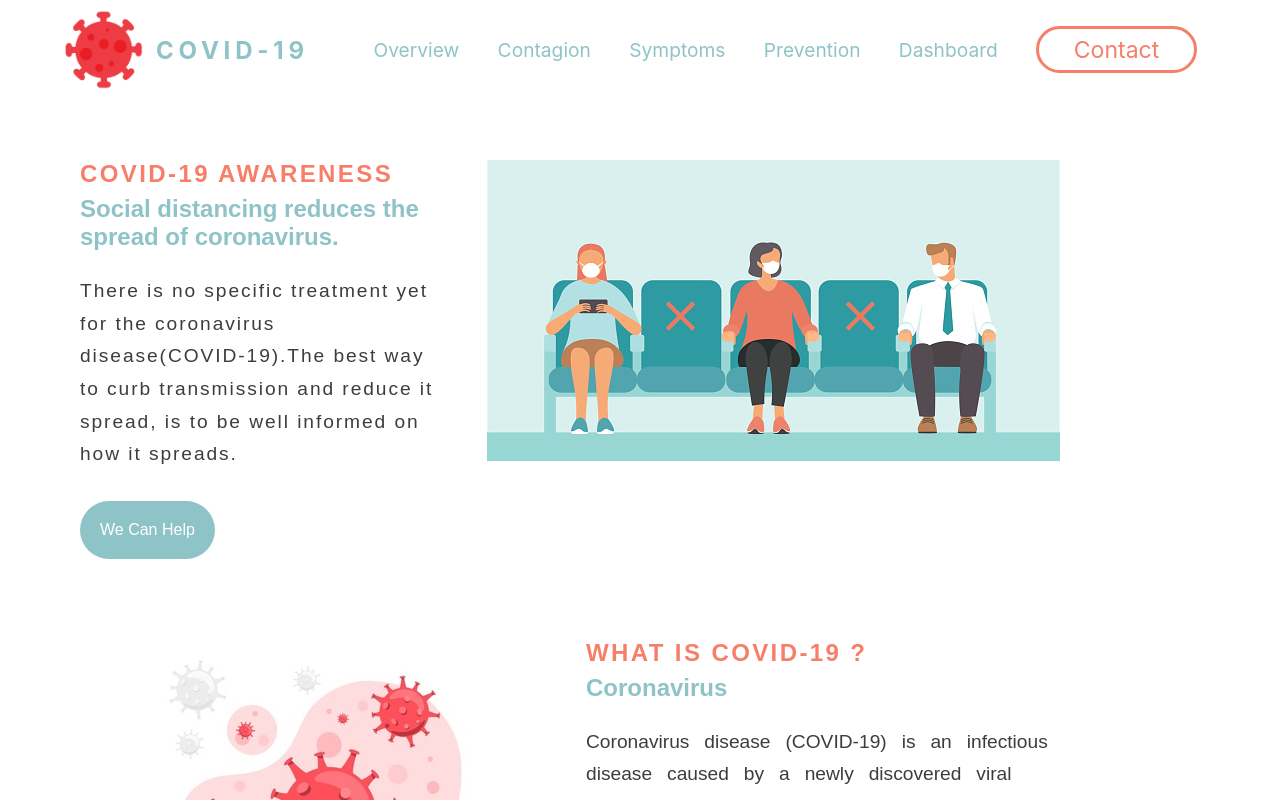
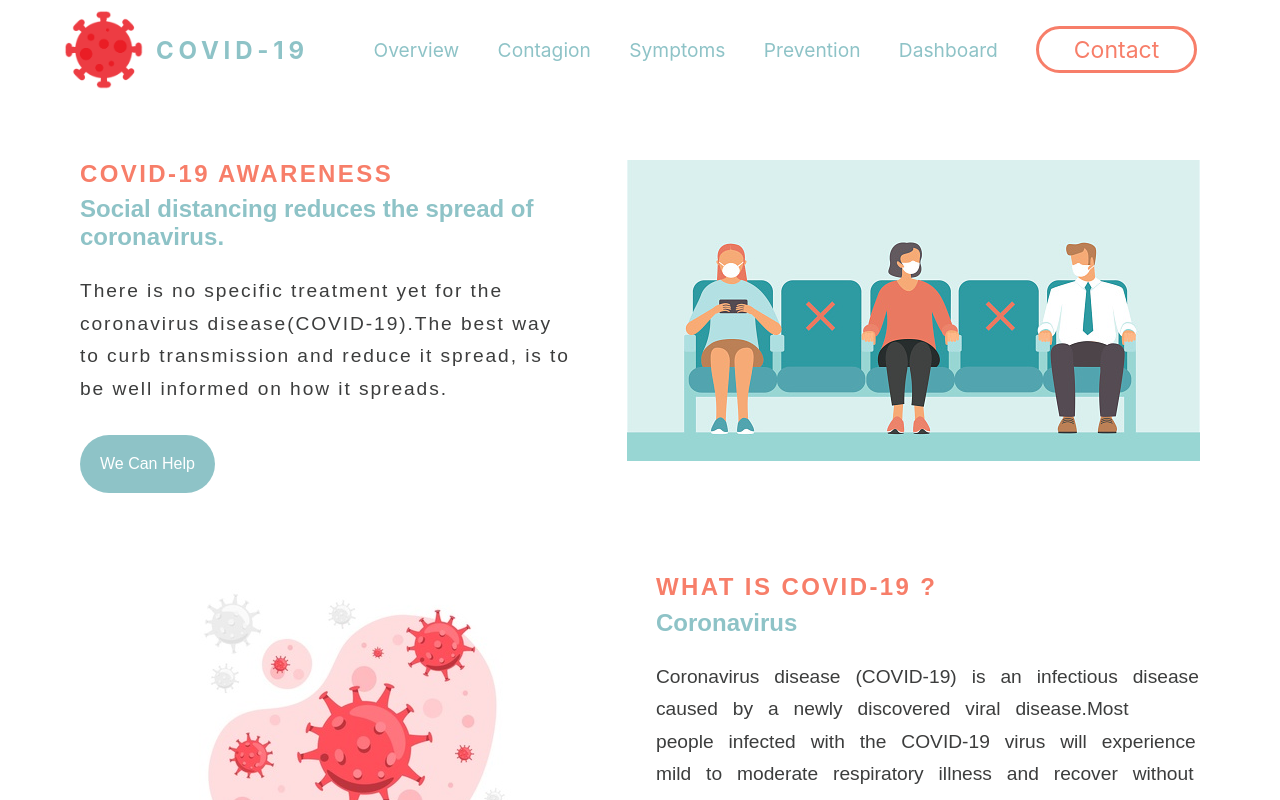
Before and after one commit to adebammytayo123/COVID-19, a React (Create React App) app: page / in a window 1280 px wide. Shown: the top 800 px of the page. Built offline with nearby package versions, Linux system fonts and the light colour scheme; no server answers.

Commit message:
improved App styling

```diff
--- a/src/App.css
+++ b/src/App.css
@@ -5,7 +5,6 @@
 .App {
   height: 100%;
   width: 100%;
-  max-width: 1140px;
   margin: 0;
   padding: 0;
   overflow-x: hidden;
```
